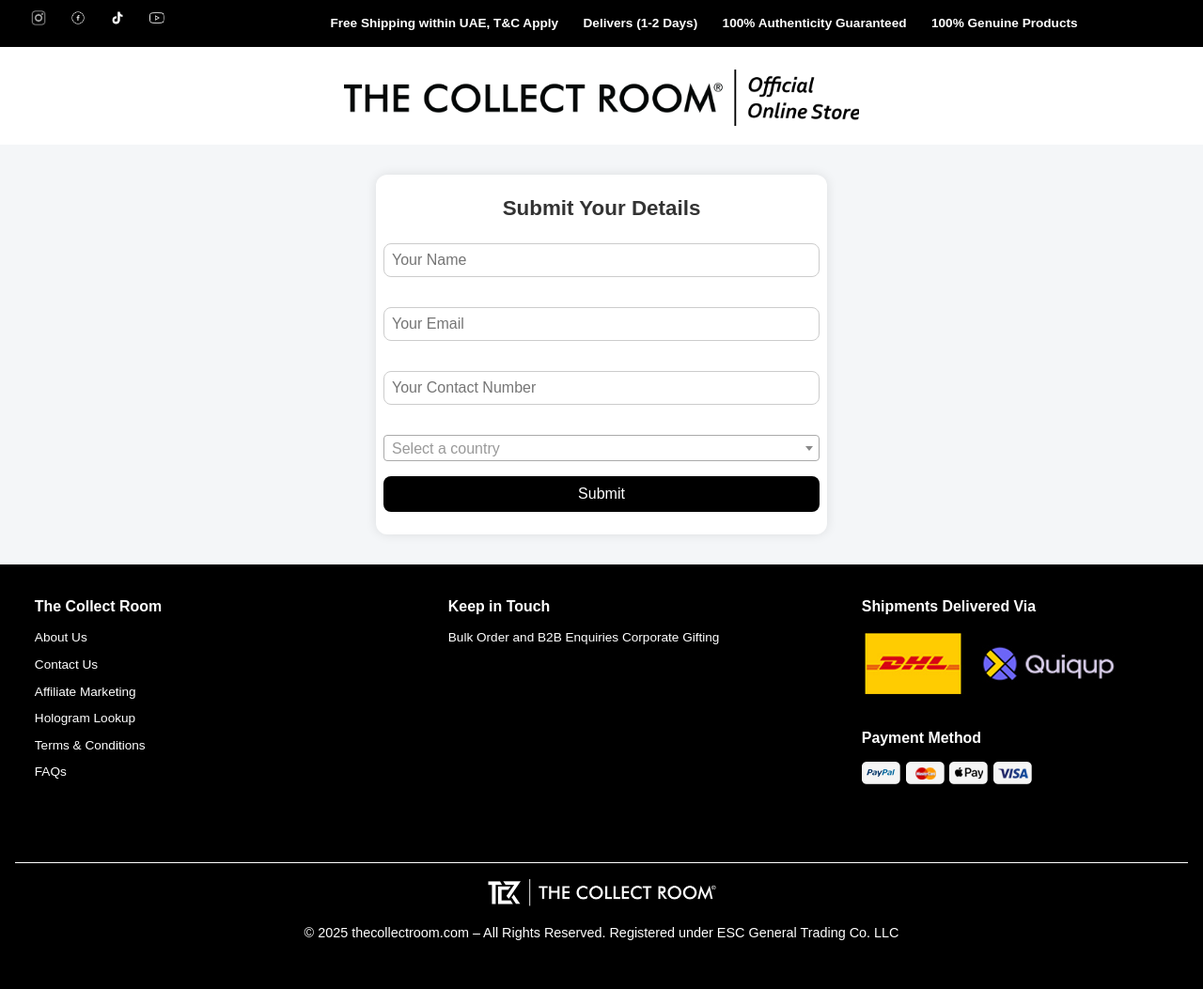
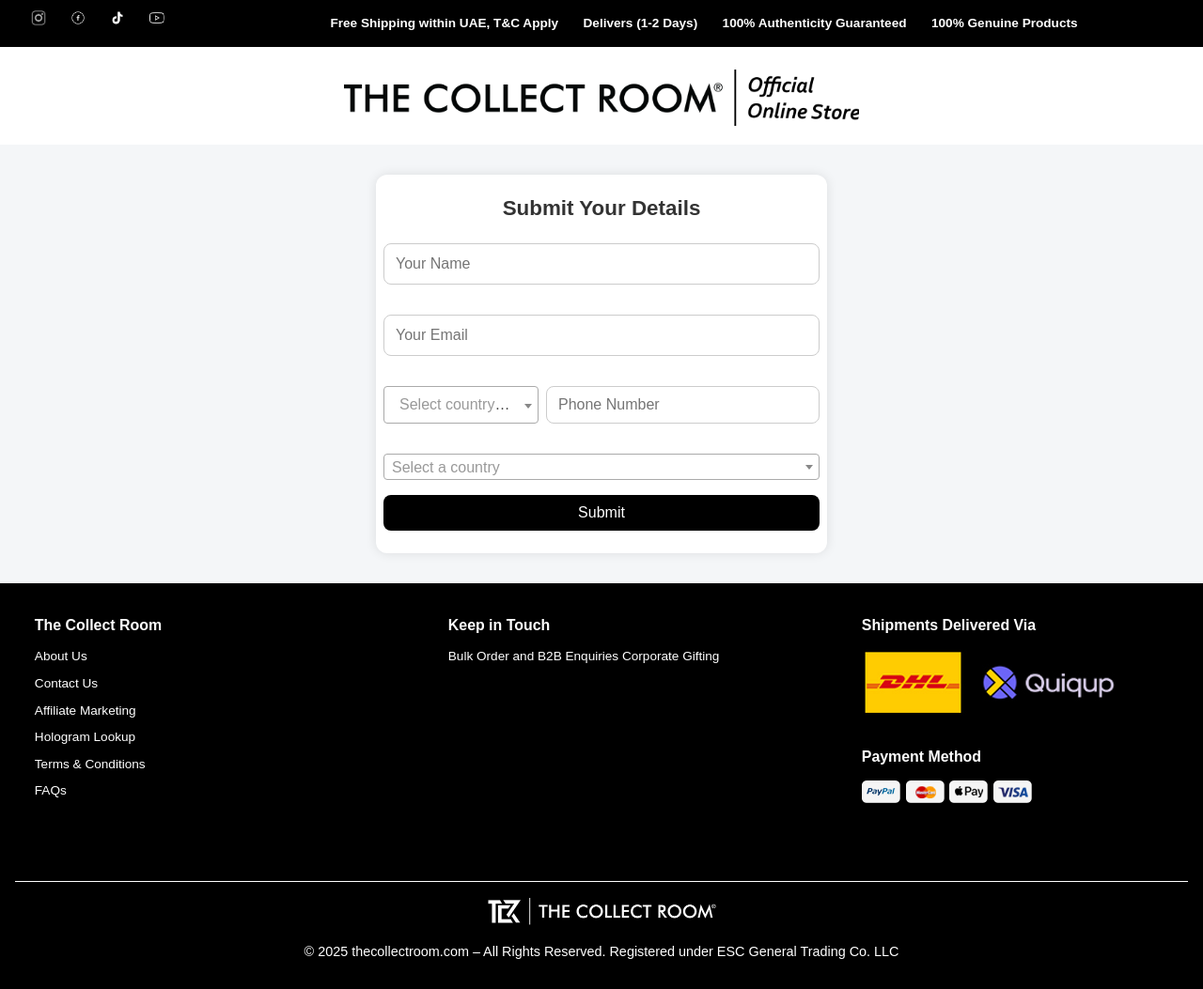
Before and after one commit to ManeeshaManee/PromoCodeGen_ESC, a Django app: page /scan/ in a window 1280 px wide. Shown: the whole page at 94% size. Before the commit the page ends 1001 px from the top, so only its background shows below. Run offline with Django 5.2, Linux system fonts and the light colour scheme; some libraries are stand-ins or nearby versions.

Commit message:
Modified the fields

```diff
--- a/promocode_genapp/promocode_gen/templates/form.html
+++ b/promocode_genapp/promocode_gen/templates/form.html
@@ -18,15 +18,82 @@
   }
 
   input, select {
-    padding: 8px;
+    padding: 0.75rem;
     font-size: 1rem;
+    border-radius: 8px;
+    border: 1px solid #ccc;
+    width: 100%;
   }
 
   button {
     padding: 10px 20px;
     font-size: 1rem;
     cursor: pointer;
+    background-color: #000;
+    color: white;
+    border: none;
+    border-radius: 8px;
   }
+
+  button:hover {
+    background-color: #333;
+  }
+
+  .phone-group {
+  display: flex;
+  gap: 0.5rem;
+  align-items: center;
+  }
+
+  .phone-group select {
+  position: relative;
+  top: -3px; /* Adjust this value as needed */
+}
+
+
+  .phone-group {
+  display: flex;
+  gap: 0.5rem;
+  align-items: baseline;
+}
+
+
+.phone-group select,
+.phone-group input {
+  height: 40px;
+  font-size: 1rem;
+  border-radius: 8px;
+  border: 1px solid #ccc;
+}
+
+/* Width ratios */
+#country-code-select + .select2-container {
+  flex: 1; /* Small width */
+  max-width: 165px;
+}
+
+.phone-group input[name="contact"] {
+  flex: 3; /* Larger width */
+}
+
+/* Adjust Select2 styles */
+#country-code-select + .select2-container .select2-selection--single {
+  height: 40px !important;
+  padding: 4px 8px !important;
+  font-size: 1rem;
+  display: flex;
+  align-items: center;
+}
+
+#country-code-select + .select2-container .select2-selection__rendered {
+  line-height: 28px !important;
+}
+
+#country-code-select + .select2-container .select2-selection__arrow {
+  height: 40px !important;
+}
+
+
 </style>
 
 <div class="container">
@@ -51,13 +118,19 @@
       {% endif %}
     </div>
 
-    <!-- Contact Field -->
+    <!-- Contact Number with Country Code -->
     <div class="form-field">
-      <input type="text" name="contact" placeholder="Your Contact Number" value="{{ contact|default:'' }}" required />
+      <div class="phone-group">
+        <select id="country-code-select" name="country_code" required>
+          <option value="">Country Code</option>
+        </select>
+        <input type="text" name="contact" placeholder="Phone Number" value="{{ contact|default:'' }}" required />
+      </div>
       {% if errors.contact %}
         <div class="error-text">{{ errors.contact }}</div>
       {% endif %}
     </div>
+
 
     <!-- Country Dropdown -->
     <div class="form-field">
@@ -77,20 +150,67 @@
   </form>
 </div>
 
-<!-- Include jQuery and Select2 -->
+<!-- jQuery and Select2 -->
 <script src="https://code.jquery.com/jquery-3.6.0.min.js"></script>
 <link href="https://cdn.jsdelivr.net/npm/select2@4.1.0-rc.0/dist/css/select2.min.css" rel="stylesheet" />
 <script src="https://cdn.jsdelivr.net/npm/select2@4.1.0-rc.0/dist/js/select2.min.js"></script>
 
 <script>
+  const countryCodes = [
+    { code: "+1", name: "United States" },
+    { code: "+44", name: "United Kingdom" },
+    { code: "+91", name: "India" },
+    { code: "+971", name: "United Arab Emirates" },
+    { code: "+61", name: "Australia" },
+    { code: "+81", name: "Japan" },
+    { code: "+86", name: "China" },
+    { code: "+49", name: "Germany" },
+    { code: "+33", name: "France" },
+    { code: "+55", name: "Brazil" },
+    { code: "+7", name: "Russia" },
+    { code: "+34", name: "Spain" },
+    { code: "+27", name: "South Africa" },
+    { code: "+82", name: "South Korea" },
+    { code: "+39", name: "Italy" },
+    { code: "+62", name: "Indonesia" },
+    { code: "+234", name: "Nigeria" },
+    { code: "+92", name: "Pakistan" },
+    { code: "+964", name: "Iraq" },
+    { code: "+20", name: "Egypt" },
+    { code: "+98", name: "Iran" },
+    { code: "+90", name: "Turkey" },
+    { code: "+66", name: "Thailand" },
+    { code: "+63", name: "Philippines" },
+    { code: "+880", name: "Bangladesh" },
+    { code: "+31", name: "Netherlands" },
+    { code: "+351", name: "Portugal" },
+    { code: "+420", name: "Czech Republic" },
+    { code: "+48", name: "Poland" },
+    { code: "+46", name: "Sweden" },
+    { code: "+41", name: "Switzerland" }
+    // Add more if needed
+  ];
+
   $(document).ready(function () {
-    // Initialize Select2
+    // Populate country code dropdown
+    const $codeSelect = $('#country-code-select');
+    const currentCode = '{{ country_code|default:"" }}';
+    countryCodes.forEach(({ code, name }) => {
+      const selected = currentCode === code ? 'selected' : '';
+      $codeSelect.append(`<option value="${code}" ${selected}>${code} (${name})</option>`);
+    });
+
     $('#country-select').select2({
       placeholder: 'Select a country',
       width: '100%'
     });
 
-    // Real-time validation
+    $('#country-code-select').select2({
+      placeholder: 'Select country code',
+      width: '100%'
+    });
+
+    // Validation
     $('input[name="email"]').on('input', function () {
       const email = $(this).val();
       const pattern = /^[^\s@]+@[^\s@]+\.[^\s@]+$/;
@@ -98,11 +218,10 @@
     });
 
     $('input[name="contact"]').on('input', function () {
-    const contact = $(this).val();
-    const pattern = /^\+\d{1,3}\d{6,12}$/;
-    showValidationMessage(this, pattern.test(contact), "Enter a valid number (e.g., +971543210987)");
-  });
-
+      const number = $(this).val();
+      const pattern = /^[0-9]{6,12}$/;
+      showValidationMessage(this, pattern.test(number), "Enter a valid phone number");
+    });
 
     $('input[name="name"]').on('input', function () {
       const name = $(this).val();
@@ -112,7 +231,7 @@
 
     function showValidationMessage(inputElement, isValid, message) {
       const $input = $(inputElement);
-      $input.next('.error-text').remove(); // Remove existing error
+      $input.next('.error-text').remove();
       if (!isValid && $input.val().length > 0) {
         $input.after(`<div class="error-text">${message}</div>`);
       }
```
Also changed, not shown: promocode_genapp/db.sqlite3.
